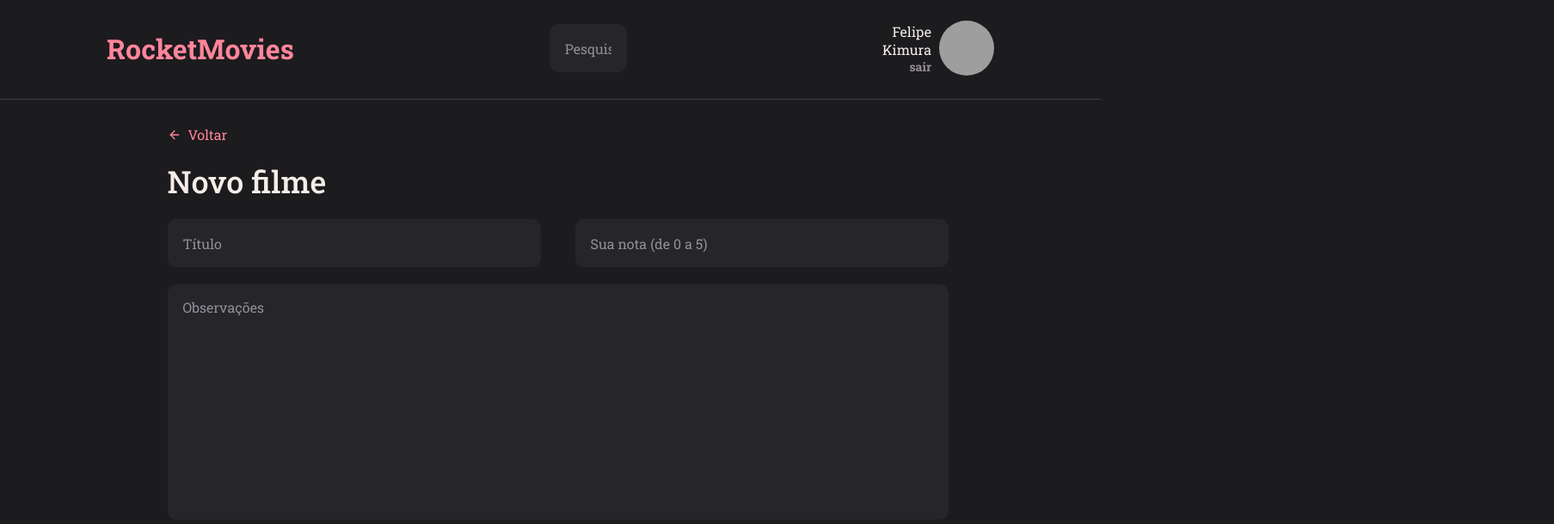
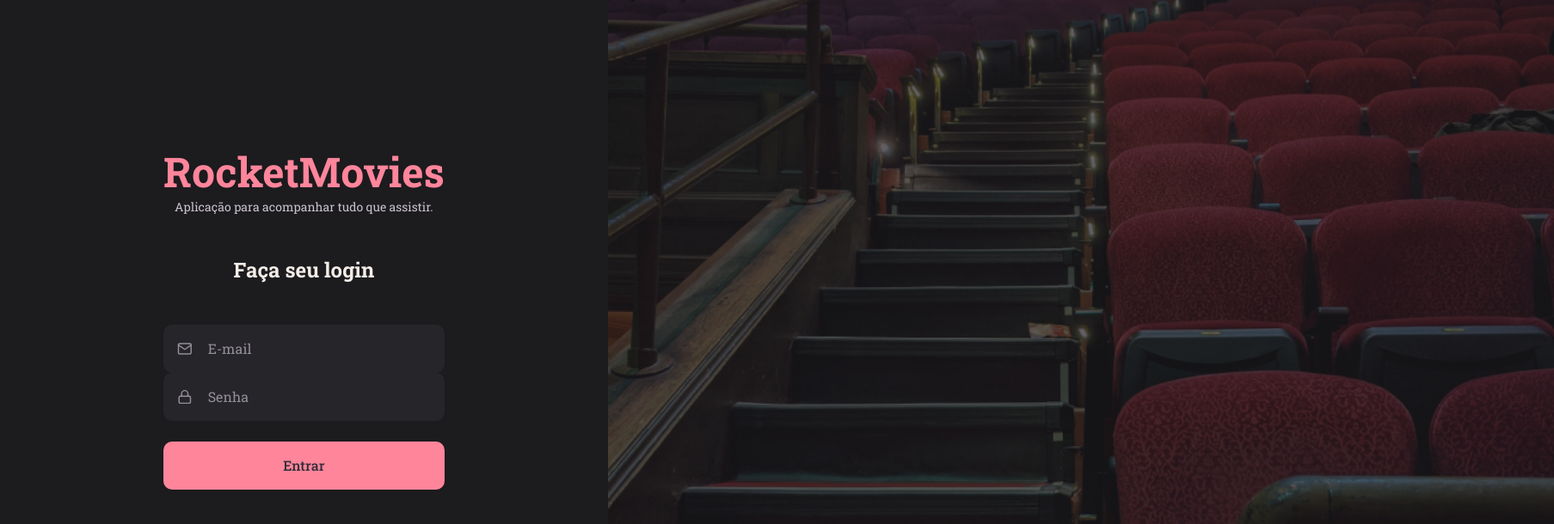
Before and after one commit to felipeslopes2010/rocket-movies, a React (Vite) app: page / in a window 1280 px wide. Shown: the top 610 px of the page at 86% size, 1807 px wide, since content can reach past the window. Built offline with nearby package versions, Linux system fonts and the light colour scheme; grey boxes are pictures that could not be loaded.

Commit message:
Create Routes

```diff
--- a/src/main.jsx
+++ b/src/main.jsx
@@ -5,13 +5,13 @@
 
 import theme from './styles/theme'
 
-import { New } from "../src/pages/New"
+import { Routes } from "./routes"
 
 ReactDOM.createRoot(document.getElementById('root')).render(
   <React.StrictMode>
     <ThemeProvider theme={theme}>
       <GlobalStyles />
-      <New />
+      <Routes />
     </ThemeProvider>
   </React.StrictMode>,
 )
--- /dev/null
+++ b/src/routes/app.routes.jsx
@@ -0,0 +1,17 @@
+import { Routes, Route } from "react-router-dom";
+
+import { New } from "../pages/New";
+import { Home } from "../pages/Home";
+import { Profile } from "../pages/Profile";
+import { Details } from "../pages/Details";
+
+export function AppRoutes() {
+    return (
+        <Routes>
+            <Route path="/" element={<Home />} />
+            <Route path="/new" element={<New />} />
+            <Route path="/profile" element={<Profile />} />
+            <Route path="/details/:id" element={<Details />} />
+        </Routes>
+    )
+}
--- /dev/null
+++ b/src/routes/auth.routes.jsx
@@ -0,0 +1,13 @@
+import { Routes, Route } from "react-router-dom";
+
+import { SignIn } from "../pages/SignIn";
+import { SignUp } from "../pages/SignUp";
+
+export function AuthRoutes() {
+    return (
+        <Routes>
+            <Route path="/" element={<SignIn />} />
+            <Route path="/register" element={<SignUp />} />
+        </Routes>
+    )
+}
--- /dev/null
+++ b/src/routes/index.jsx
@@ -0,0 +1,12 @@
+import { BrowserRouter } from "react-router-dom";
+
+import { AppRoutes } from "./app.routes";
+import { AuthRoutes } from "./auth.routes";
+
+export function Routes() {
+    return(
+        <BrowserRouter>
+            <AuthRoutes />
+        </BrowserRouter>
+    )
+}
```
